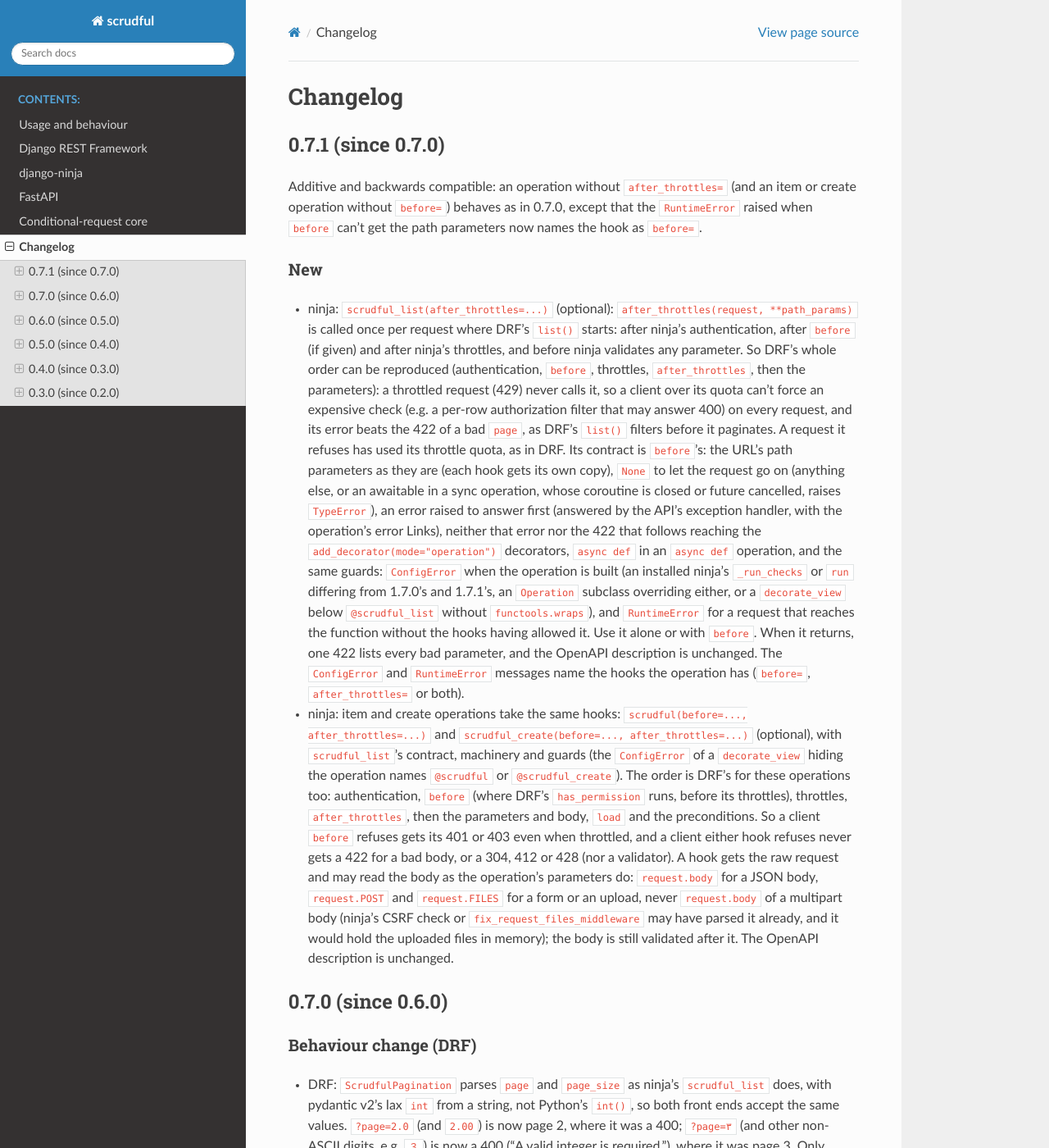
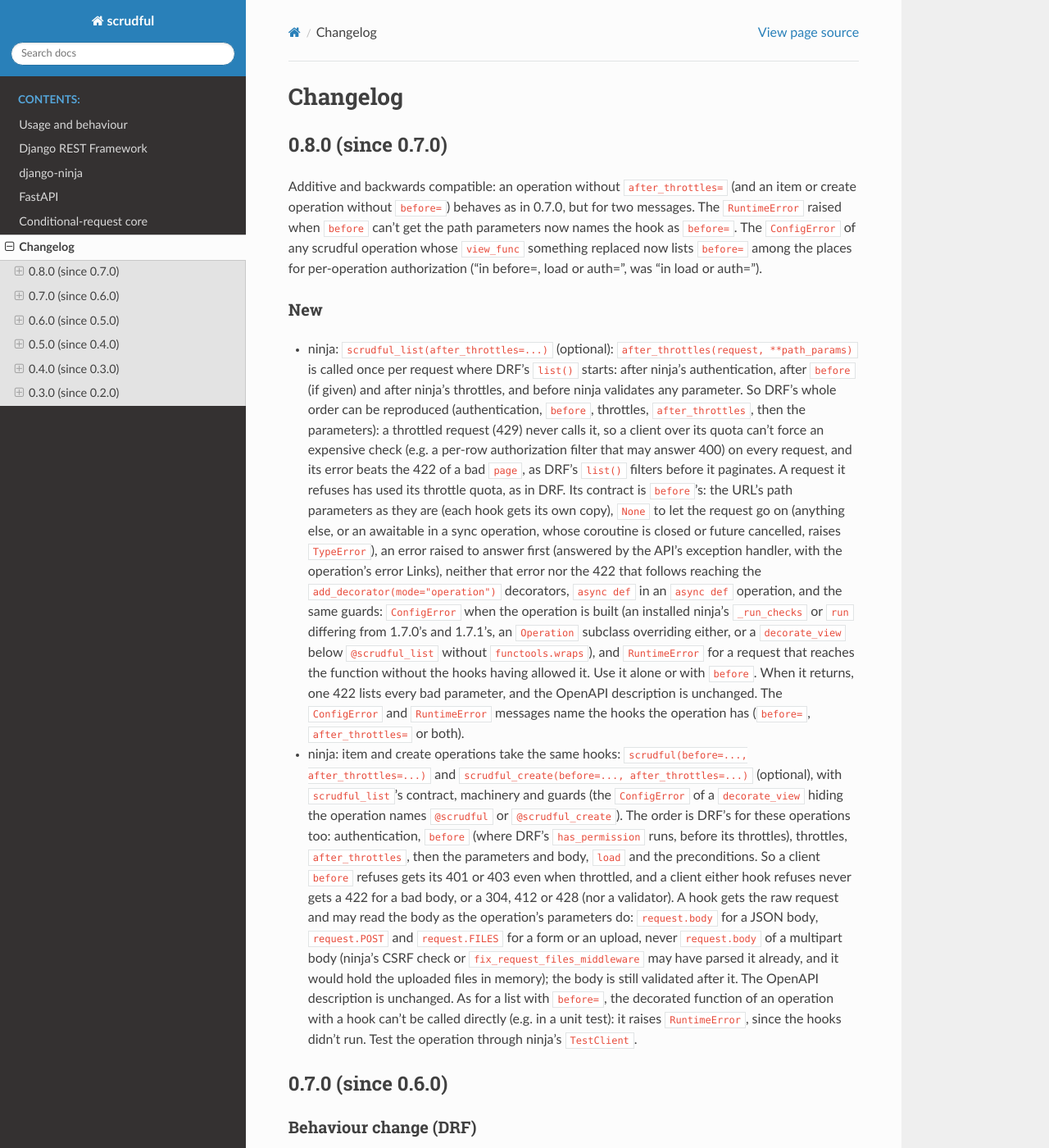
Before and after one commit to mimotoai/scrudful, a Sphinx documentation site: the page built from docs/source/changelog.rst, in a window 1280 px wide and 1400 px high. Shown: the whole window at 82% size. Built offline with Sphinx 7.4.7 and the Read the Docs theme 3.1.0, drawn with Linux system fonts in a browser that asks for light colours.

Commit message:
0.8.0; ninja hooks: changelog lists both changed messages and the direct-call error
- Version 0.8.0 (new public arguments on three decorators), not 0.7.1.
- CHANGELOG: the bind_operation ConfigError text changed for every scrudful
  operation ("in before=, load or auth="); calling the decorated function
  of an operation with a hook directly raises RuntimeError (test it through
  ninja's TestClient). Intro paragraph rewrapped.
- Item and create docs and docstrings point to the warning against denying
  by testing a raw path string, and note the direct-call RuntimeError.
- Test: a hook reads a real multipart upload through request.POST/FILES,
  also once the authentication parsed it (as ninja's CSRF check does), and
  request.body is unreadable then.
- load joins check_callables; the async hook call no longer copies the
  path parameters twice.

```diff
--- a/CHANGELOG.rst
+++ b/CHANGELOG.rst
@@ -2,12 +2,16 @@
 Changelog
 =========
 
-0.7.1 (since 0.7.0)
+0.8.0 (since 0.7.0)
 ===================
 
 Additive and backwards compatible: an operation without ``after_throttles=``
-(and an item or create operation without ``before=``) behaves as in 0.7.0, except that the ``RuntimeError`` raised when ``before``
-can't get the path parameters now names the hook as ``before=``.
+(and an item or create operation without ``before=``) behaves as in 0.7.0,
+but for two messages. The ``RuntimeError`` raised when ``before`` can't get
+the path parameters now names the hook as ``before=``. The ``ConfigError``
+of any scrudful operation whose ``view_func`` something replaced now lists
+``before=`` among the places for per-operation authorization ("in before=,
+load or auth=", was "in load or auth=").
 
 New
 ---
@@ -56,7 +60,10 @@ New
   multipart body (ninja's CSRF check or ``fix_request_files_middleware`` may
   have parsed it already, and it would hold the uploaded files in memory);
   the body is still validated after it. The OpenAPI description is
-  unchanged.
+  unchanged. As for a list with ``before=``, the decorated function of an
+  operation with a hook can't be called directly (e.g. in a unit test): it
+  raises ``RuntimeError``, since the hooks didn't run. Test the operation
+  through ninja's ``TestClient``.
 
 0.7.0 (since 0.6.0)
 ===================
--- a/pyproject.toml
+++ b/pyproject.toml
@@ -1,6 +1,6 @@
 [project]
 name = "scrudful"
-version = "0.7.1"
+version = "0.8.0"
 description = "HTTP conditional-request and Link-header helpers for SCRUDful REST APIs (Django REST Framework, django-ninja, FastAPI)"
 authors = [{ name = "David Charboneau", email = "david@openteams.com" }]
 requires-python = ">=3.10"
```
Also changed, not shown: docs/source/ninja.rst (+9 -5 lines), 3 other files.
